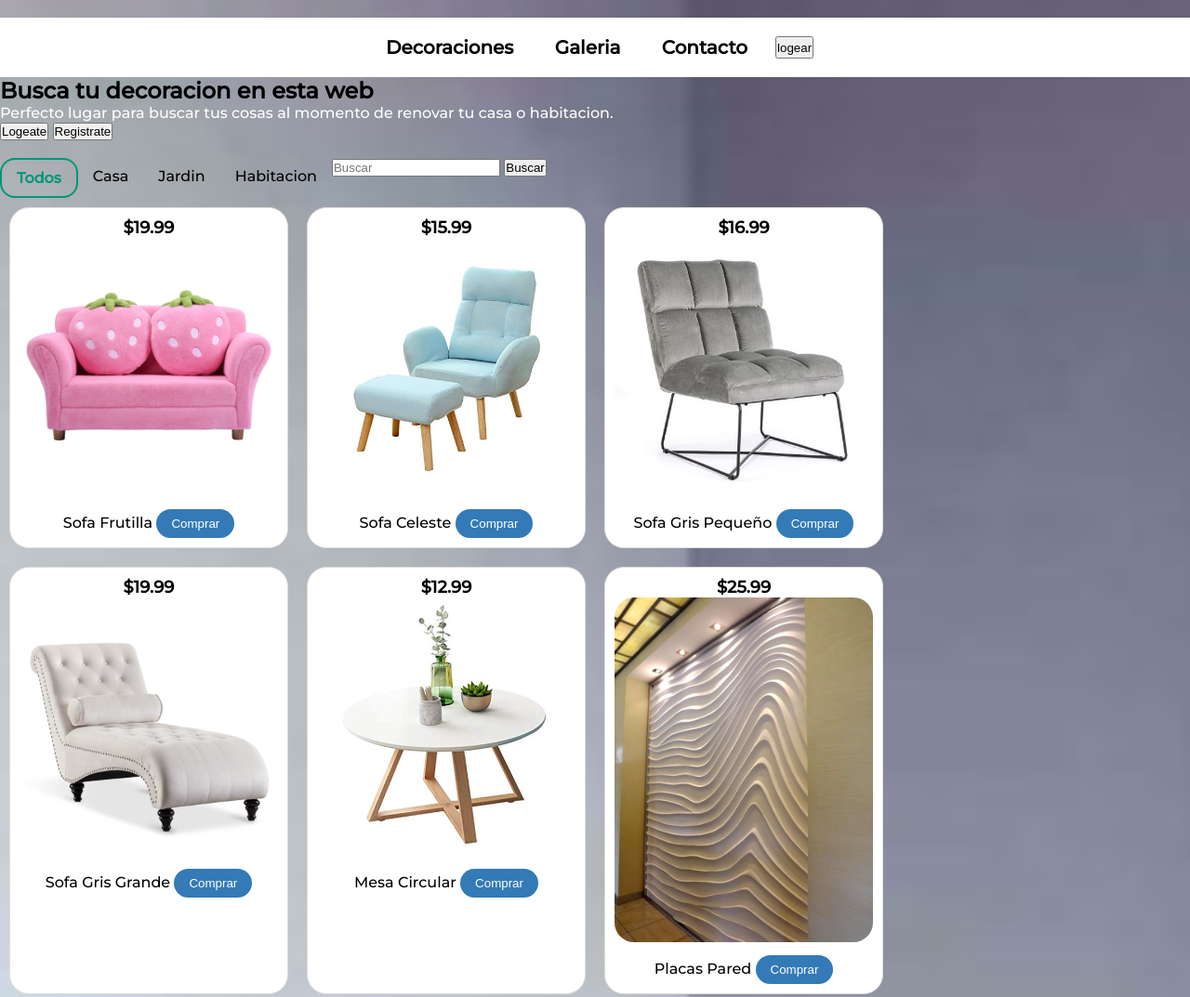
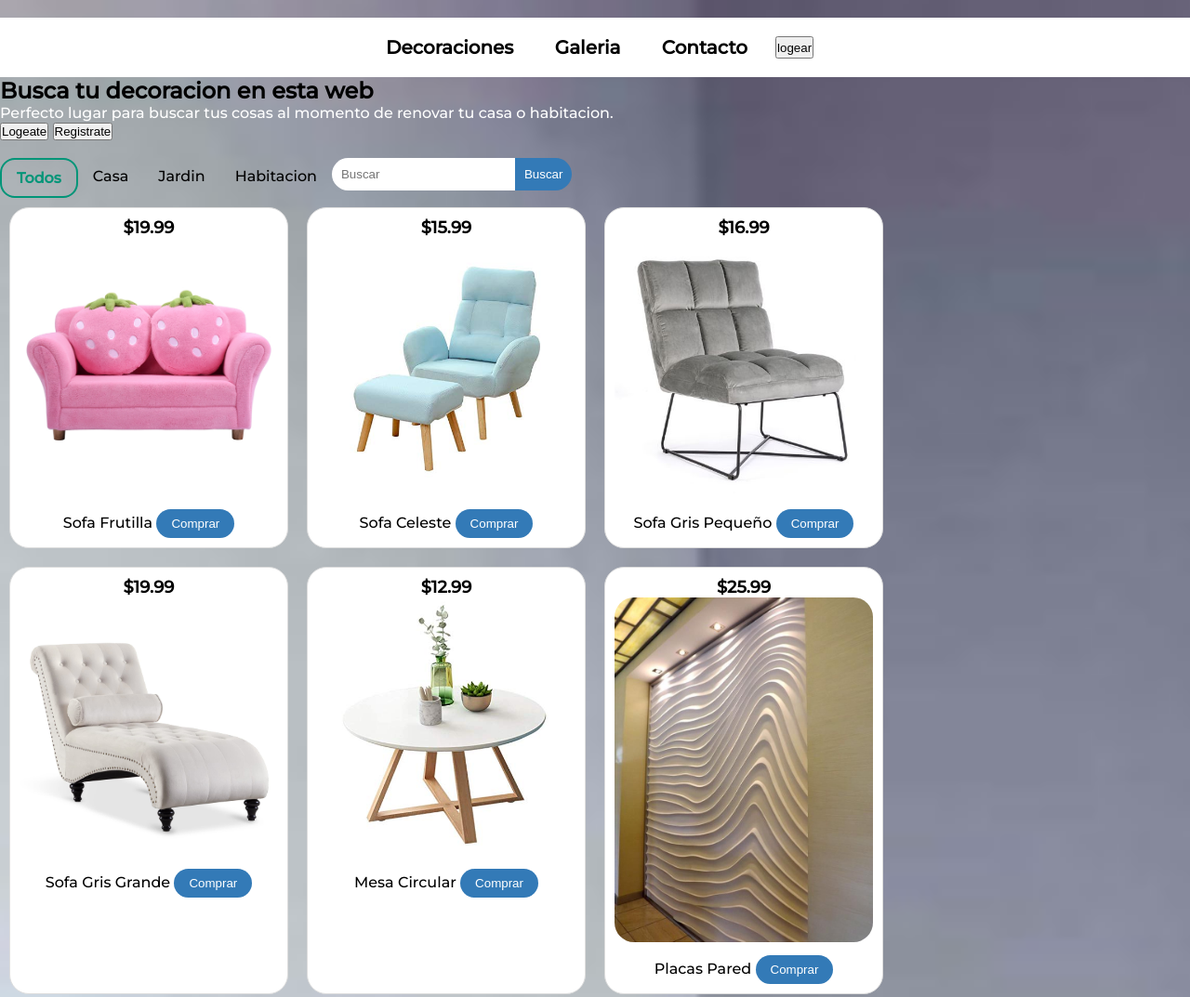
Before and after one commit to Ignativo/Proyecto-Final-UTN, a plain HTML site: page index.html in a window 1280 px wide. Shown: the top 1073 px of the page at 93% size. Drawn offline with Linux system fonts and the light colour scheme.

Commit message:
Se agregó un footer y un "buscador"

```diff
--- a/css/stilo.css
+++ b/css/stilo.css
@@ -96,6 +96,35 @@ p, h1 {
     display: initial;
 }
 
+
+#buscar-form {
+    display: flex;
+}
+
+#buscar-input {
+    padding: 10px;
+    border: none;
+    border-radius: 21px 0px 0px 21px;
+}
+
+#searchbuscarinput:focus {
+    outline: none;
+}
+
+#buscar-form button {
+    padding: 5px 10px;
+    background-color: #337ab7;
+    color: #fff;
+    border: none;
+    border-radius: 0px 21px 21px 0px;
+    cursor: pointer;
+}
+
+#buscar-form button:hover {
+    background-color: #23527c;
+}
+
+
 /* Cards Diseña */
 .tabs--content {
     display: flex;
--- a/index.html
+++ b/index.html
@@ -205,12 +205,12 @@
                     </div>
                 </div>
 
-            <li>
-                <form id="search-form">
-                    <input type="text" id="search-input" placeholder="Buscar">
+            <div>
+                <form id="buscar-form">
+                    <input type="text" id="buscar-input" placeholder="Buscar">
                     <button type="submit">Buscar</button>
                 </form>
-            </li>
+            </div>
 
         </section>
         <section>
@@ -219,8 +219,14 @@
 
     </main>
     <footer>
+        <div>
+            <span><h4>Conectate</h1></span>
+            <span><a href="https://www.instagram.com/" target="_blank">Instagram</a></span>
+            <span><a href="https://www.facebook.com/" target="_blank">Facebook</a></span>
+            <span><a href="https://twitter.com/" target="_blank">Twitter</a></span>
+            <span><a href="https://www.tiktok.com/" target="_blank">TikTok</a></span>
+        </div>
         <!-- Made for: Ignacio Mendieta  -->
-
     </footer>
 </body>
 </html>
```
